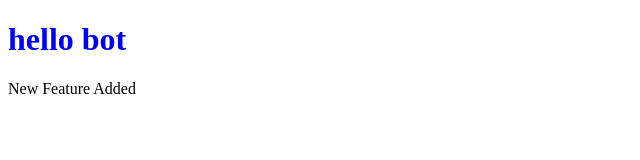
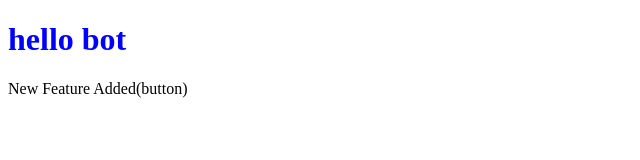
Before and after one commit to suman181/localrepo, a plain HTML site: page index.html in a window 1280 px wide. Shown: the full height of the page, 0-640 px from the left. Drawn offline with Linux system fonts and the light colour scheme.

```diff
--- a/index.html
+++ b/index.html
@@ -8,6 +8,6 @@
   </head>
   <body>
     <h1>hello bot</h1>
-    <p>New Feature Added</p>
+    <p>New Feature Added(button)</p>
   </body>
 </html>
```
